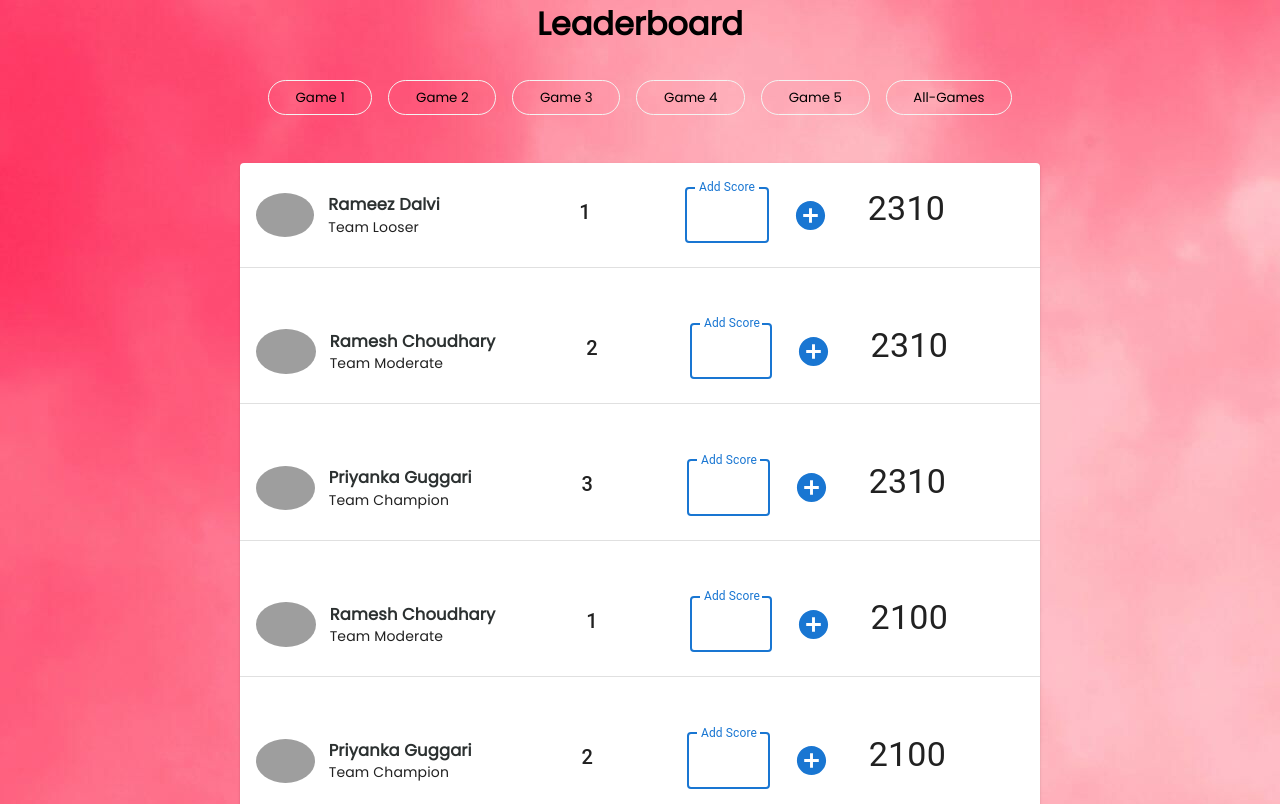
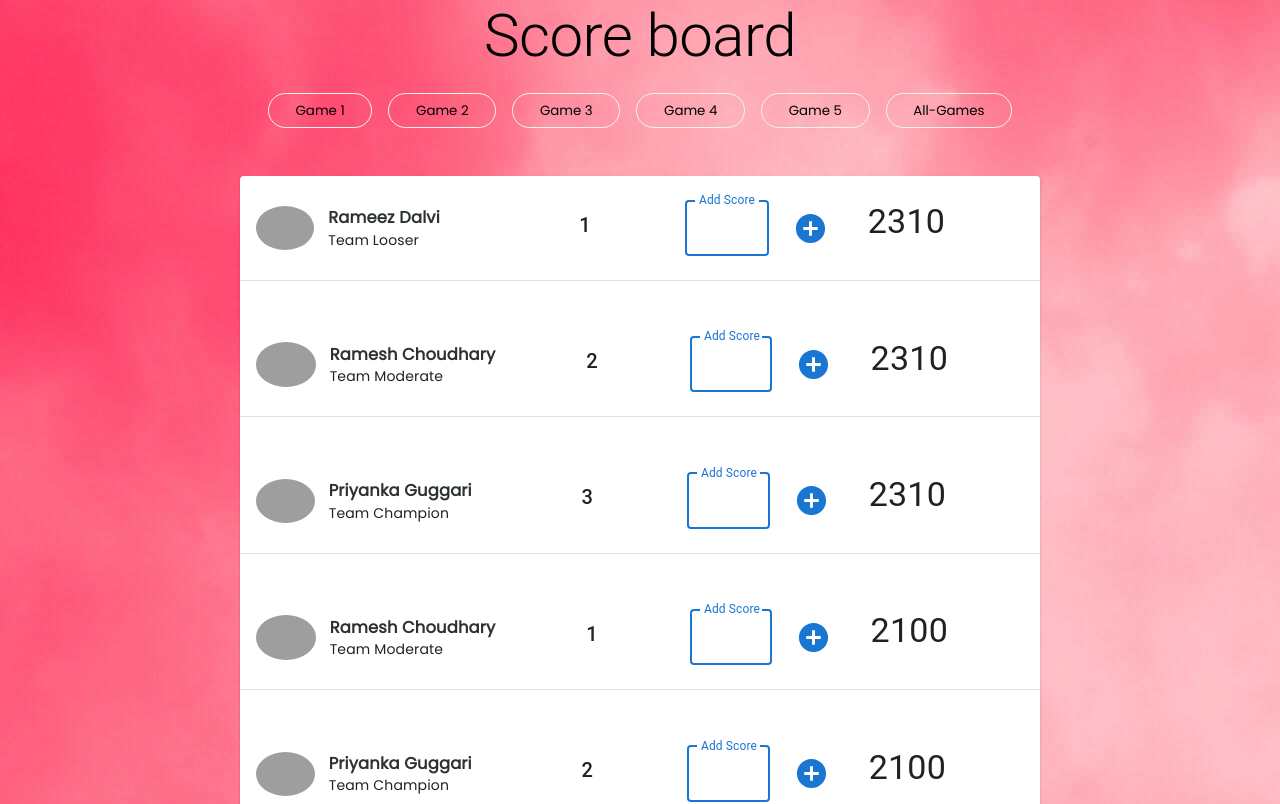
Before and after one commit to rameshkrch/leaderboard, a React (Create React App) app: page / in a window 1280 px wide. Shown: the top 804 px of the page. Built offline with nearby package versions, Linux system fonts and the light colour scheme; grey boxes are pictures that could not be loaded.

Commit message:
Update board.js

```diff
--- a/src/components/board.js
+++ b/src/components/board.js
@@ -1,19 +1,20 @@
 import React, { useState } from 'react'
 import Profiles from './profiles';
 import { Leaderboard } from './database';
+import Typography from '@mui/material/Typography';
 
 export default function Board() {
 
     const [gameId, setgameId] = useState(0);
 
     const handleClick = (e) => {
-
         setgameId(e.target.dataset.id)
     }
-
     return (
         <div className="board">
-            <h1 className='leaderboard'>Leaderboard</h1>
+            <Typography variant="h2" gutterBottom>
+                Score board
+                </Typography>
 
             <div className="duration">
                 <button onClick={handleClick} data-id='1'>Game 1</button>
@@ -40,5 +41,5 @@ function between(data, id) {
             return val.gameId === id;
         })
     }
-    return scoreObj.sort((a,b) => b.score - a.score);
+    return scoreObj.sort((a, b) => b.score - a.score);
 }
```
